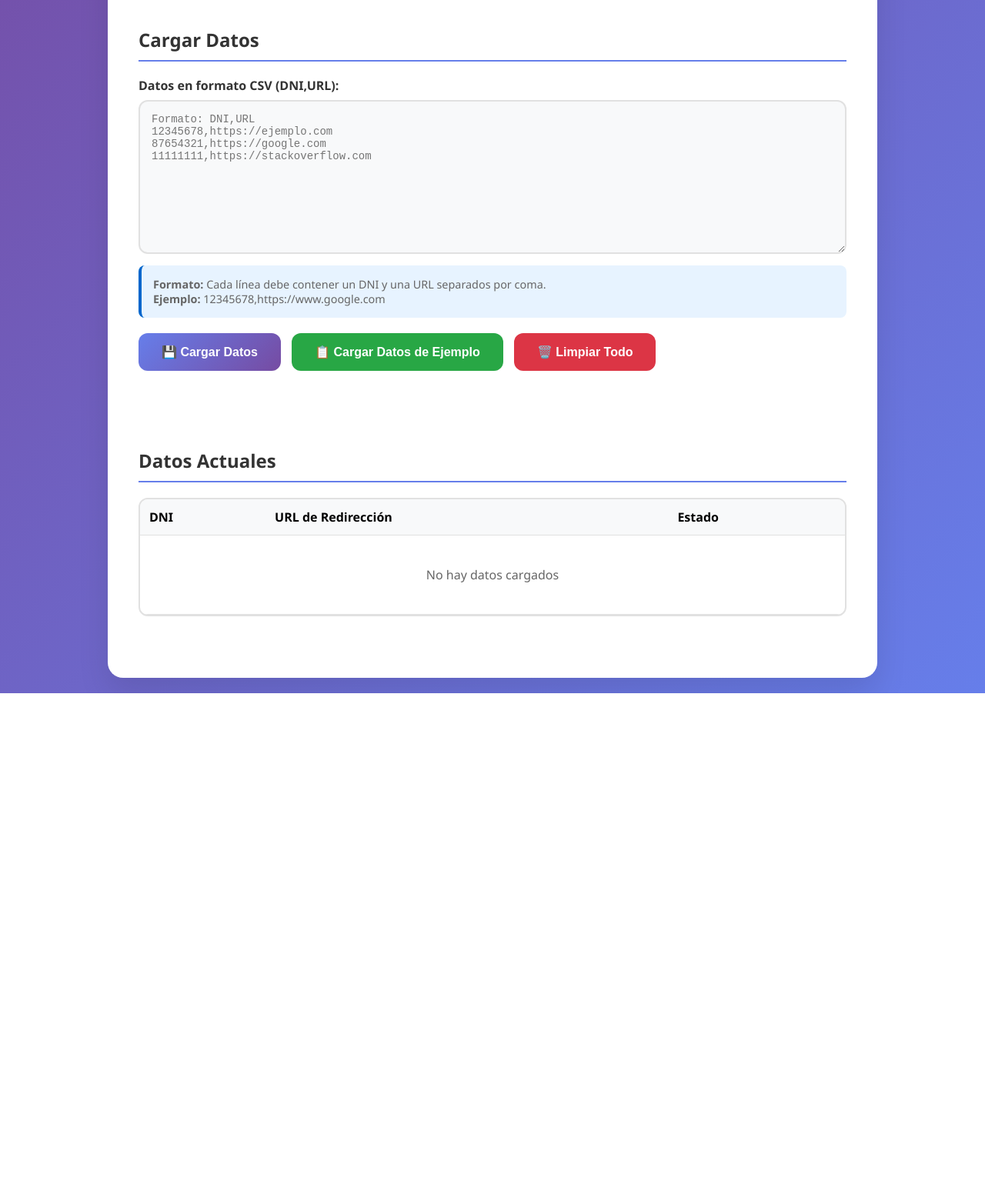
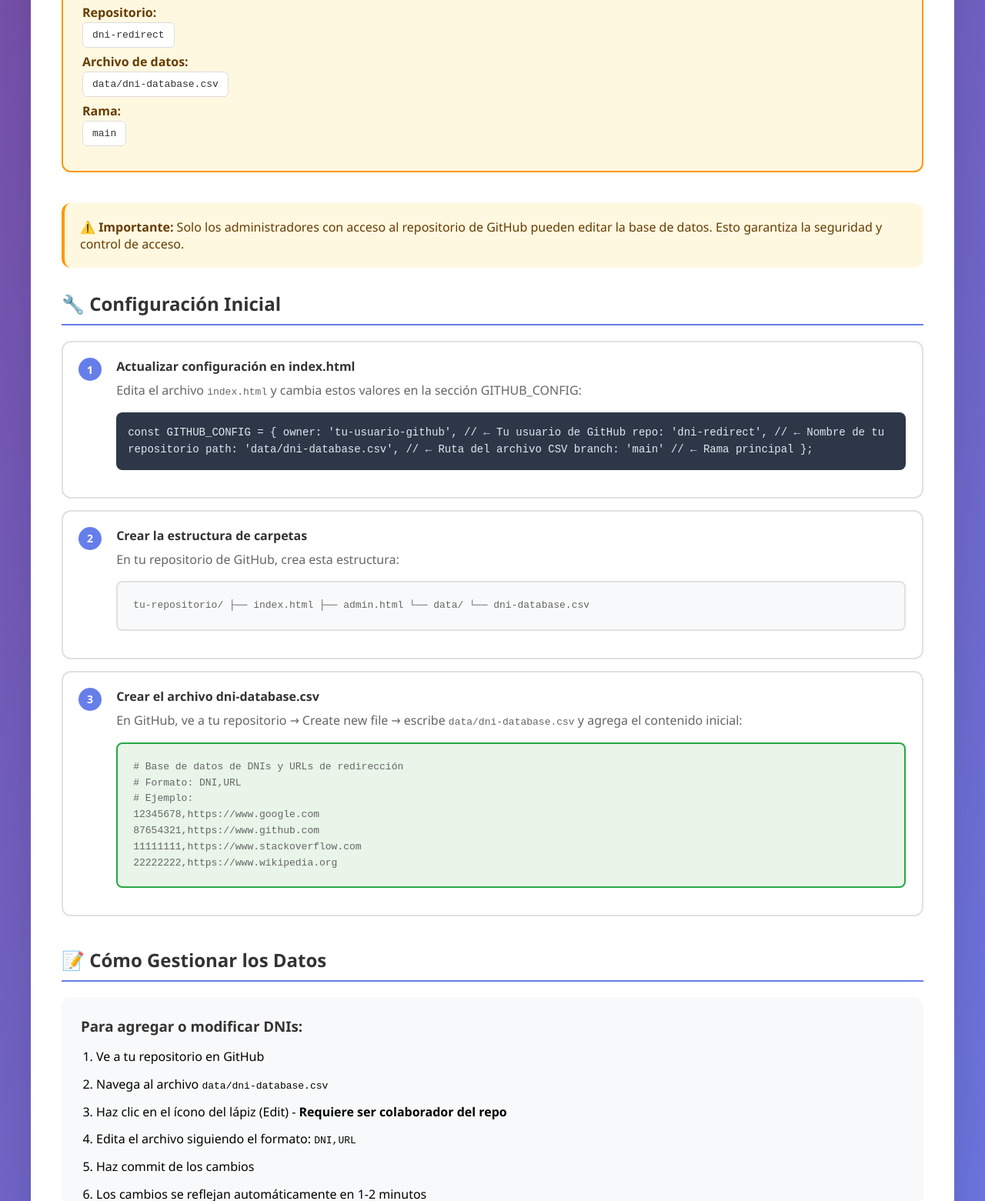
Before and after one commit to SebastianAstudillo/dni-redirect, a plain HTML site: page admin.html in a window 1280 px wide. Shown: the part 337-1898 px from the top of the page at 77% size. Before the commit the page ends 1238 px from the top, so only its background shows below. Drawn offline with Linux system fonts and the light colour scheme.

Commit message:
Update admin.html

```diff
--- a/admin.html
+++ b/admin.html
@@ -3,7 +3,7 @@
 <head>
     <meta charset="UTF-8">
     <meta name="viewport" content="width=device-width, initial-scale=1.0">
-    <title>Administración de DNIs</title>
+    <title>Panel de Administración - DNIs</title>
     <style>
         * {
             margin: 0;
@@ -19,7 +19,7 @@
         }
 
         .container {
-            max-width: 1000px;
+            max-width: 1200px;
             margin: 0 auto;
             background: white;
             border-radius: 20px;
@@ -62,35 +62,64 @@
             padding-bottom: 10px;
         }
 
-        .form-group {
-            margin-bottom: 20px;
+        .alert {
+            padding: 20px;
+            border-radius: 12px;
+            margin-bottom: 30px;
+            border-left: 4px solid;
         }
 
-        label {
-            display: block;
-            margin-bottom: 8px;
-            font-weight: 600;
-            color: #333;
+        .alert-info {
+            background: #e7f3ff;
+            border-color: #0066cc;
+            color: #004080;
         }
 
-        .csv-input {
-            width: 100%;
-            height: 200px;
+        .alert-warning {
+            background: #fff8e1;
+            border-color: #ff9800;
+            color: #663c00;
+        }
+
+        .instructions {
+            background: #f8f9fa;
+            padding: 25px;
+            border-radius: 12px;
+            margin-bottom: 30px;
+        }
+
+        .instructions h3 {
+            color: #333;
+            margin-bottom: 15px;
+        }
+
+        .instructions ol {
+            margin-left: 20px;
+        }
+
+        .instructions li {
+            margin-bottom: 10px;
+            line-height: 1.6;
+        }
+
+        .code-block {
+            background: #2d3748;
+            color: #e2e8f0;
             padding: 15px;
-            border: 2px solid #e1e1e1;
-            border-radius: 12px;
+            border-radius: 8px;
             font-family: 'Courier New', monospace;
             font-size: 14px;
-            resize: vertical;
-            background: #f8f9fa;
-            transition: all 0.3s ease;
+            margin: 15px 0;
+            overflow-x: auto;
         }
 
-        .csv-input:focus {
-            outline: none;
-            border-color: #667eea;
-            background: white;
-            box-shadow: 0 0 0 3px rgba(102, 126, 234, 0.1);
+        .file-structure {
+            background: #f8f9fa;
+            border: 2px solid #e1e1e1;
+            border-radius: 8px;
+            padding: 20px;
+            font-family: monospace;
+            margin: 15px 0;
         }
 
         .btn {
@@ -123,15 +152,6 @@
             box-shadow: 0 10px 25px rgba(108, 117, 125, 0.3);
         }
 
-        .btn-danger {
-            background: #dc3545;
-        }
-
-        .btn-danger:hover {
-            background: #c82333;
-            box-shadow: 0 10px 25px rgba(220, 53, 69, 0.3);
-        }
-
         .btn-success {
             background: #28a745;
         }
@@ -141,99 +161,6 @@
             box-shadow: 0 10px 25px rgba(40, 167, 69, 0.3);
         }
 
-        .message {
-            padding: 15px;
-            border-radius: 8px;
-            margin: 20px 0;
-            font-weight: 500;
-            opacity: 0;
-            transform: translateY(10px);
-            transition: all 0.3s ease;
-        }
-
-        .message.show {
-            opacity: 1;
-            transform: translateY(0);
-        }
-
-        .message.error {
-            background-color: #fee;
-            color: #c33;
-            border: 1px solid #fcc;
-        }
-
-        .message.success {
-            background-color: #efe;
-            color: #363;
-            border: 1px solid #cfc;
-        }
-
-        .stats-grid {
-            display: grid;
-            grid-template-columns: repeat(auto-fit, minmax(200px, 1fr));
-            gap: 20px;
-            margin-bottom: 30px;
-        }
-
-        .stat-card {
-            background: #f8f9fa;
-            padding: 20px;
-            border-radius: 12px;
-            text-align: center;
-            border: 2px solid #e1e1e1;
-        }
-
-        .stat-number {
-            font-size: 2.5em;
-            font-weight: bold;
-            color: #667eea;
-            margin-bottom: 5px;
-        }
-
-        .stat-label {
-            color: #666;
-            font-size: 0.9em;
-        }
-
-        .table-container {
-            max-height: 400px;
-            overflow-y: auto;
-            border: 2px solid #e1e1e1;
-            border-radius: 12px;
-            margin-top: 20px;
-        }
-
-        .table {
-            width: 100%;
-            border-collapse: collapse;
-        }
-
-        .table th,
-        .table td {
-            padding: 12px;
-            text-align: left;
-            border-bottom: 1px solid #e1e1e1;
-        }
-
-        .table th {
-            background: #f8f9fa;
-            font-weight: 600;
-            position: sticky;
-            top: 0;
-            z-index: 10;
-        }
-
-        .table tr:hover {
-            background: #f8f9fa;
-        }
-
-        .url-cell {
-            max-width: 300px;
-            overflow: hidden;
-            text-overflow: ellipsis;
-            white-space: nowrap;
-        }
-
         .back-button {
             position: fixed;
             top: 20px;
@@ -241,29 +168,94 @@
             z-index: 100;
         }
 
-        .loading {
-            display: inline-block;
-            width: 20px;
-            height: 20px;
-            border: 3px solid #ffffff;
-            border-radius: 50%;
-            border-top-color: transparent;
-            animation: spin 1s ease-in-out infinite;
-            margin-right: 10px;
+        .config-section {
+            background: #fff8e1;
+            padding: 25px;
+            border-radius: 12px;
+            border: 2px solid #ff9800;
+            margin-bottom: 30px;
         }
 
-        @keyframes spin {
-            to { transform: rotate(360deg); }
+        .config-title {
+            color: #663c00;
+            font-weight: 600;
+            margin-bottom: 15px;
+            font-size: 1.2em;
         }
 
-        .help-text {
-            font-size: 0.9em;
+        .config-item {
+            margin-bottom: 15px;
+        }
+
+        .config-label {
+            font-weight: 600;
+            color: #663c00;
+            display: block;
+            margin-bottom: 5px;
+        }
+
+        .config-value {
+            font-family: monospace;
+            background: white;
+            padding: 8px 12px;
+            border-radius: 6px;
+            border: 1px solid #ddd;
+            color: #333;
+        }
+
+        .example-csv {
+            background: #e8f5e8;
+            border: 2px solid #28a745;
+            border-radius: 8px;
+            padding: 20px;
+            font-family: monospace;
+            margin: 15px 0;
+            white-space: pre-line;
+        }
+
+        .step {
+            background: white;
+            border: 2px solid #e1e1e1;
+            border-radius: 12px;
+            padding: 20px;
+            margin-bottom: 15px;
+            transition: all 0.3s ease;
+        }
+
+        .step:hover {
+            border-color: #667eea;
+            box-shadow: 0 5px 15px rgba(102, 126, 234, 0.1);
+        }
+
+        .step-number {
+            background: #667eea;
+            color: white;
+            width: 30px;
+            height: 30px;
+            border-radius: 50%;
+            display: inline-flex;
+            align-items: center;
+            justify-content: center;
+            font-weight: bold;
+            margin-right: 15px;
+            font-size: 14px;
+        }
+
+        .step-content {
+            display: inline-block;
+            vertical-align: top;
+            width: calc(100% - 50px);
+        }
+
+        .step-title {
+            font-weight: 600;
+            color: #333;
+            margin-bottom: 8px;
+        }
+
+        .step-description {
             color: #666;
-            margin-top: 10px;
-            padding: 15px;
-            background: #e7f3ff;
-            border-radius: 8px;
-            border-left: 4px solid #0066cc;
+            line-height: 1.6;
         }
 
         @media (max-width: 768px) {
@@ -271,15 +263,17 @@
                 padding: 20px;
             }
 
-            .stats-grid {
-                grid-template-columns: 1fr;
-            }
-
             .back-button {
                 position: relative;
                 top: auto;
                 left: auto;
                 margin-bottom: 20px;
+            }
+
+            .step-content {
+                display: block;
+                width: 100%;
+                margin-top: 10px;
             }
         }
     </style>
@@ -289,252 +283,141 @@
 
     <div class="container">
         <div class="header">
-            <h1>⚙️ Administración de DNIs</h1>
-            <p>Gestiona la base de datos de redirecciones</p>
+            <h1>⚙️ Panel de Administración</h1>
+            <p>Sistema de gestión seguro basado en GitHub</p>
         </div>
 
         <div class="content">
-            <!-- Estadísticas -->
+            <!-- Configuración actual -->
             <div class="section">
-                <div class="stats-grid">
-                    <div class="stat-card">
-                        <div class="stat-number" id="totalDNIs">0</div>
-                        <div class="stat-label">DNIs Registrados</div>
+                <div class="config-section">
+                    <div class="config-title">📋 Configuración Actual del Sistema</div>
+                    <div class="config-item">
+                        <span class="config-label">Usuario GitHub:</span>
+                        <span class="config-value" id="currentOwner">tu-usuario</span>
                     </div>
-                    <div class="stat-card">
-                        <div class="stat-number" id="lastUpdate">Nunca</div>
-                        <div class="stat-label">Última Actualización</div>
+                    <div class="config-item">
+                        <span class="config-label">Repositorio:</span>
+                        <span class="config-value" id="currentRepo">dni-redirect</span>
+                    </div>
+                    <div class="config-item">
+                        <span class="config-label">Archivo de datos:</span>
+                        <span class="config-value" id="currentPath">data/dni-database.csv</span>
+                    </div>
+                    <div class="config-item">
+                        <span class="config-label">Rama:</span>
+                        <span class="config-value" id="currentBranch">main</span>
                     </div>
                 </div>
             </div>
 
-            <!-- Cargar datos -->
+            <!-- Alerta importante -->
+            <div class="alert alert-warning">
+                <strong>⚠️ Importante:</strong> Solo los administradores con acceso al repositorio de GitHub pueden editar la base de datos. Esto garantiza la seguridad y control de acceso.
+            </div>
+
+            <!-- Instrucciones de configuración -->
             <div class="section">
-                <h2 class="section-title">Cargar Datos</h2>
-                <div class="form-group">
-                    <label for="csvInput">Datos en formato CSV (DNI,URL):</label>
-                    <textarea id="csvInput" class="csv-input" placeholder="Formato: DNI,URL&#10;12345678,https://ejemplo.com&#10;87654321,https://google.com&#10;11111111,https://stackoverflow.com"></textarea>
-                    <div class="help-text">
-                        <strong>Formato:</strong> Cada línea debe contener un DNI y una URL separados por coma.<br>
-                        <strong>Ejemplo:</strong> 12345678,https://www.google.com
+                <h2 class="section-title">🔧 Configuración Inicial</h2>
+
+                <div class="step">
+                    <span class="step-number">1</span>
+                    <div class="step-content">
+                        <div class="step-title">Actualizar configuración en index.html</div>
+                        <div class="step-description">
+                            Edita el archivo <code>index.html</code> y cambia estos valores en la sección GITHUB_CONFIG:
+                            <div class="code-block">
+const GITHUB_CONFIG = {
+    owner: 'tu-usuario-github',     // ← Tu usuario de GitHub
+    repo: 'dni-redirect',           // ← Nombre de tu repositorio
+    path: 'data/dni-database.csv', // ← Ruta del archivo CSV
+    branch: 'main'                  // ← Rama principal
+};</div>
+                        </div>
                     </div>
                 </div>
 
-                <button type="button" class="btn" onclick="loadDNIData()">
-                    💾 Cargar Datos
-                </button>
-                <button type="button" class="btn btn-success" onclick="addSampleData()">
-                    📋 Cargar Datos de Ejemplo
-                </button>
-                <button type="button" class="btn btn-danger" onclick="clearAllData()">
-                    🗑️ Limpiar Todo
-                </button>
+                <div class="step">
+                    <span class="step-number">2</span>
+                    <div class="step-content">
+                        <div class="step-title">Crear la estructura de carpetas</div>
+                        <div class="step-description">
+                            En tu repositorio de GitHub, crea esta estructura:
+                            <div class="file-structure">
+tu-repositorio/
+├── index.html
+├── admin.html
+└── data/
+    └── dni-database.csv</div>
+                        </div>
+                    </div>
+                </div>
+
+                <div class="step">
+                    <span class="step-number">3</span>
+                    <div class="step-content">
+                        <div class="step-title">Crear el archivo dni-database.csv</div>
+                        <div class="step-description">
+                            En GitHub, ve a tu repositorio → Create new file → escribe <code>data/dni-database.csv</code> y agrega el contenido inicial:
+                            <div class="example-csv"># Base de datos de DNIs y URLs de redirección
+# Formato: DNI,URL
+# Ejemplo:
+12345678,https://www.google.com
+87654321,https://www.github.com
+11111111,https://www.stackoverflow.com
+22222222,https://www.wikipedia.org</div>
+                        </div>
+                    </div>
+                </div>
             </div>
 
-            <div id="message" class="message"></div>
+            <!-- Instrucciones de uso -->
+            <div class="section">
+                <h2 class="section-title">📝 Cómo Gestionar los Datos</h2>
 
-            <!-- Tabla de datos actuales -->
-            <div class="section">
-                <h2 class="section-title">Datos Actuales</h2>
-                <div class="table-container">
-                    <table class="table">
-                        <thead>
-                            <tr>
-                                <th>DNI</th>
-                                <th>URL de Redirección</th>
-                                <th>Estado</th>
-                            </tr>
-                        </thead>
-                        <tbody id="dataTable">
-                            <tr>
-                                <td colspan="3" style="text-align: center; color: #666; padding: 40px;">
-                                    No hay datos cargados
-                                </td>
-                            </tr>
-                        </tbody>
-                    </table>
+                <div class="instructions">
+                    <h3>Para agregar o modificar DNIs:</h3>
+                    <ol>
+                        <li>Ve a tu repositorio en GitHub</li>
+                        <li>Navega al archivo <code>data/dni-database.csv</code></li>
+                        <li>Haz clic en el ícono del lápiz (Edit) - <strong>Requiere ser colaborador del repo</strong></li>
+                        <li>Edita el archivo siguiendo el formato: <code>DNI,URL</code></li>
+                        <li>Haz commit de los cambios</li>
+                        <li>Los cambios se reflejan automáticamente en 1-2 minutos</li>
+                    </ol>
+                </div>
+
+                <div class="step">
+                    <span class="step-number">✅</span>
+                    <div class="step-content">
+                        <div class="step-title">Formato del archivo CSV</div>
+                        <div class="step-description">
+                            <strong>Reglas importantes:</strong><br>
+                            • Una línea por DNI: <code>DNI,URL</code><br>
+                            • Sin espacios extra<br>
+                            • URLs completas (con https://)<br>
+                            • Líneas que empiecen con # son comentarios<br>
+                            • No usar comas en las URLs
+                        </div>
+                    </div>
                 </div>
             </div>
-        </div>
-    </div>
 
-    <script>
-        let dniDatabase = {};
+            <!-- Ventajas del sistema -->
+            <div class="section">
+                <h2 class="section-title">🔒 Ventajas de este Sistema</h2>
 
-        // Datos de ejemplo
-        const sampleData = `12345678,https://www.google.com
-87654321,https://www.github.com
-11111111,https://www.stackoverflow.com
-22222222,https://www.wikipedia.org
-33333333,https://www.youtube.com
-44444444,https://www.facebook.com
-55555555,https://www.twitter.com
-66666666,https://www.linkedin.com`;
+                <div class="alert alert-info">
+                    <strong>✅ Seguridad:</strong> Solo usuarios con acceso al repositorio pueden editar<br>
+                    <strong>✅ Historial:</strong> GitHub guarda todos los cambios y versiones<br>
+                    <strong>✅ Respaldo:</strong> Los datos están seguros en GitHub<br>
+                    <strong>✅ Colaboración:</strong> Múltiples administradores pueden gestionar<br>
+                    <strong>✅ Gratuito:</strong> No requiere base de datos externa<br>
+                    <strong>✅ API Confiable:</strong> GitHub API es estable y rápida
+                </div>
+            </div>
 
-        function showMessage(text, type) {
-            const messageEl = document.getElementById('message');
-            messageEl.textContent = text;
-            messageEl.className = `message ${type}`;
-            messageEl.classList.add('show');
-
-            setTimeout(() => {
-                messageEl.classList.remove('show');
-            }, 5000);
-        }
-
-        function formatDNI(dni) {
-            return dni.replace(/\D/g, '');
-        }
-
-        function validateURL(url) {
-            try {
-                new URL(url);
-                return true;
-            } catch {
-                return false;
-            }
-        }
-
-        function updateStats() {
-            const count = Object.keys(dniDatabase).length;
-            document.getElementById('totalDNIs').textContent = count;
-
-            const lastUpdate = new Date().toLocaleString('es-AR');
-            document.getElementById('lastUpdate').textContent = lastUpdate;
-        }
-
-        function saveToStorage() {
-            try {
-                window.sessionStorage.setItem('dniDatabase', JSON.stringify(dniDatabase));
-                window.sessionStorage.setItem('lastUpdate', new Date().toLocaleString('es-AR'));
-            } catch (error) {
-                console.warn('No se pudo guardar en sessionStorage, usando memoria temporal');
-            }
-        }
-
-        function loadFromStorage() {
-            try {
-                const stored = window.sessionStorage?.getItem('dniDatabase');
-                if (stored) {
-                    dniDatabase = JSON.parse(stored);
-                }
-                const lastUpdate = window.sessionStorage?.getItem('lastUpdate');
-                if (lastUpdate) {
-                    document.getElementById('lastUpdate').textContent = lastUpdate;
-                }
-            } catch (error) {
-                console.warn('No se pudo cargar desde sessionStorage');
-                dniDatabase = {};
-            }
-        }
-
-        function updateTable() {
-            const tbody = document.getElementById('dataTable');
-
-            if (Object.keys(dniDatabase).length === 0) {
-                tbody.innerHTML = `
-                    <tr>
-                        <td colspan="3" style="text-align: center; color: #666; padding: 40px;">
-                            No hay datos cargados
-                        </td>
-                    </tr>
-                `;
-                return;
-            }
-
-            tbody.innerHTML = '';
-
-            Object.entries(dniDatabase).forEach(([dni, url]) => {
-                const row = document.createElement('tr');
-                const isValidURL = validateURL(url);
-
-                row.innerHTML = `
-                    <td><strong>${dni}</strong></td>
-                    <td class="url-cell" title="${url}">
-                        <a href="${url}" target="_blank" style="color: #667eea; text-decoration: none;">
-                            ${url}
-                        </a>
-                    </td>
-                    <td>
-                        <span style="color: ${isValidURL ? '#28a745' : '#dc3545'}">
-                            ${isValidURL ? '✅ Válida' : '❌ Inválida'}
-                        </span>
-                    </td>
-                `;
-
-                tbody.appendChild(row);
-            });
-        }
-
-        function loadDNIData() {
-            const csvData = document.getElementById('csvInput').value.trim();
-            if (!csvData) {
-                showMessage('Por favor ingresa datos en formato CSV', 'error');
-                return;
-            }
-
-            const newDatabase = {};
-            const lines = csvData.split('\n');
-            let validCount = 0;
-            let errorCount = 0;
-
-            lines.forEach((line, index) => {
-                const trimmedLine = line.trim();
-                if (trimmedLine) {
-                    const parts = trimmedLine.split(',');
-                    if (parts.length >= 2) {
-                        const dni = formatDNI(parts[0].trim());
-                        const url = parts.slice(1).join(',').trim(); // Por si la URL tiene comas
-
-                        if (dni && url) {
-                            newDatabase[dni] = url;
-                            validCount++;
-                        } else {
-                            errorCount++;
-                        }
-                    } else {
-                        errorCount++;
-                    }
-                }
-            });
-
-            if (validCount > 0) {
-                dniDatabase = newDatabase;
-                saveToStorage();
-                updateStats();
-                updateTable();
-                showMessage(`Se cargaron ${validCount} DNIs correctamente${errorCount > 0 ? ` (${errorCount} líneas con errores ignoradas)` : ''}`, 'success');
-            } else {
-                showMessage('No se encontraron datos válidos para cargar', 'error');
-            }
-        }
-
-        function addSampleData() {
-            document.getElementById('csvInput').value = sampleData;
-            showMessage('Datos de ejemplo cargados en el editor. Haz clic en "Cargar Datos" para aplicarlos.', 'success');
-        }
-
-        function clearAllData() {
-            if (confirm('¿Estás seguro de que quieres eliminar todos los datos? Esta acción no se puede deshacer.')) {
-                dniDatabase = {};
-                document.getElementById('csvInput').value = '';
-                saveToStorage();
-                updateStats();
-                updateTable();
-                showMessage('Todos los datos han sido eliminados', 'success');
-            }
-        }
-
-        // Auto-resize del textarea
-        document.getElementById('csvInput').addEventListener('input', function() {
-            this.style.height = 'auto';
-            this.style.height = Math.max(200, this.scrollHeight) + 'px';
-        });
-
-        // Inicializar página
-        loadFromStorage();
-        updateStats();
-        updateTable();
-    </script>
-</body>
-</html>
+            <!-- Botones de acción -->
+            <div class="section">
+                <h2 class="section-title">🚀 Acciones</h2>
+                <a href="#" onclick="openGitHubRepo()" class="btn">📁 Abrir Repositorio en GitHub</a>
```
